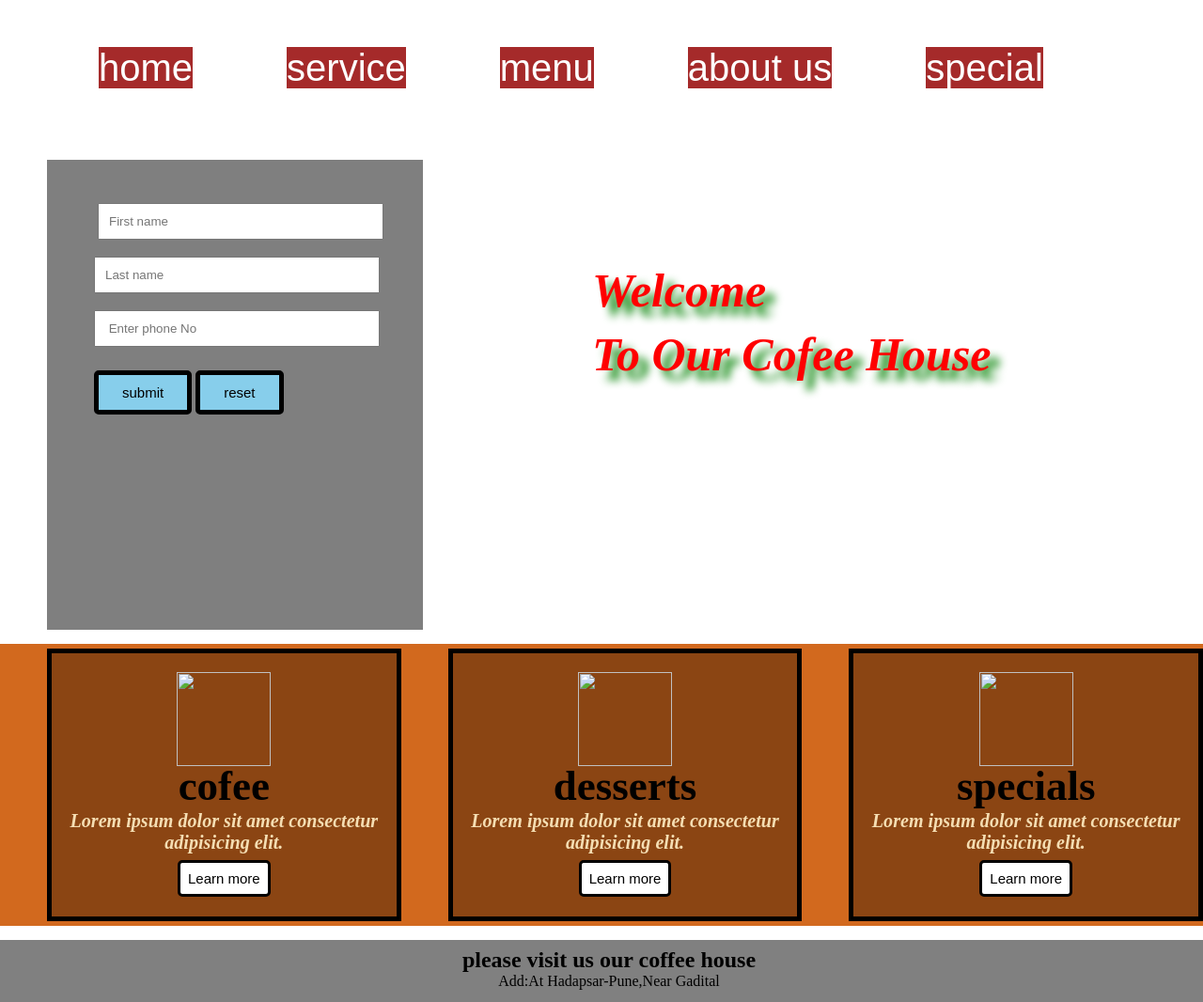
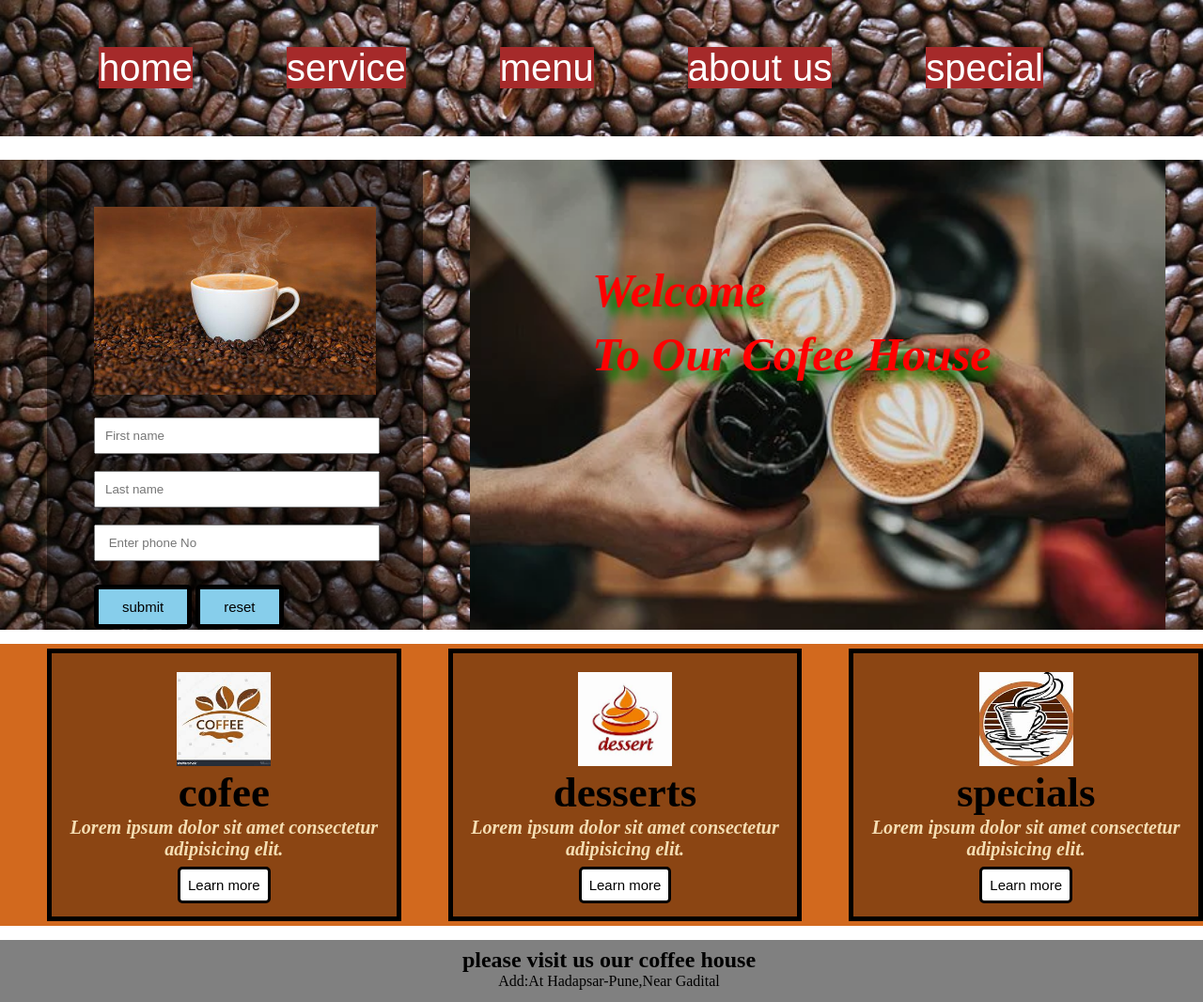
Before and after one commit to Shitaljagtap123/SSJ, a plain HTML site: page index.html in a window 1280 px wide. Shown: the top 1066 px of the page at 94% size. Drawn offline with Linux system fonts and the light colour scheme; the site is published under a folder, as on GitHub Pages, so addresses that start at the root find nothing.

Commit message:
image path

```diff
--- a/index.html
+++ b/index.html
@@ -40,7 +40,7 @@
         <div class="container">
             <div class="left">
                 <form class="card">
-                    <img src="/images/coffee-cup.jpg" alt="">
+                    <img src="./images/coffee-cup.jpg" alt="">
                     <input type="text" placeholder="First name"> <br> <br>
                     <input type="text" placeholder="Last name"> <br> <br>
                      <input type="number" placeholder=" Enter phone No"> <BR> <BR>
@@ -60,14 +60,14 @@
     </section>
     <section id="container2">
         <div class="box1">
-            <img src="/images/cofee logo.jpg" alt=""> <br>
+            <img src="./images/cofee logo.jpg" alt=""> <br>
             <h1>cofee</h1>
             <h6>Lorem ipsum dolor sit amet consectetur adipisicing elit.</h6>
             <button>Learn more</button>
 
         </div>
         <div class="box2">
-            <img src="/images/dessert.jpg" alt="">
+            <img src="./images/dessert.jpg" alt="">
             <h1>desserts</h1>
             <h6>Lorem ipsum dolor sit amet consectetur adipisicing elit.</h6>
             <button>Learn more</button>
@@ -75,7 +75,7 @@
 
         </div>
         <div class="box3">
-            <img src="/images/special.jpg" alt="">
+            <img src="./images/special.jpg" alt="">
             <h1>specials</h1>
             <h6>Lorem ipsum dolor sit amet consectetur adipisicing elit.</h6>
             <button>Learn more</button>
--- a/style.css
+++ b/style.css
@@ -3,7 +3,7 @@
 
     header{
         width: 100%;
-        background-image: url(/images/coffee-beans.jpg);
+        background-image: url(./images/coffee-beans.jpg);
         background-repeat: no-repeat;
         background-size: cover;
             font-family: Arial, Helvetica, sans-serif;
@@ -31,7 +31,7 @@
     font-size: 40px;
     background-color:brown;}
 
-    #body1{background-image: url(/images/coffee-beans.jpg);
+    #body1{background-image: url(./images/coffee-beans.jpg);
     background-repeat: no-repeat;
     background-size: cover;}
 
@@ -77,7 +77,7 @@
     .right{height: 500px;
     width: 800px;
     margin-left: 50px;
-    background-image: url(/images/coffee-3.webp);
+    background-image: url(./images/coffee-3.webp);
     background-size: cover;
     background-repeat: no-repeat;
     display: block;
```
